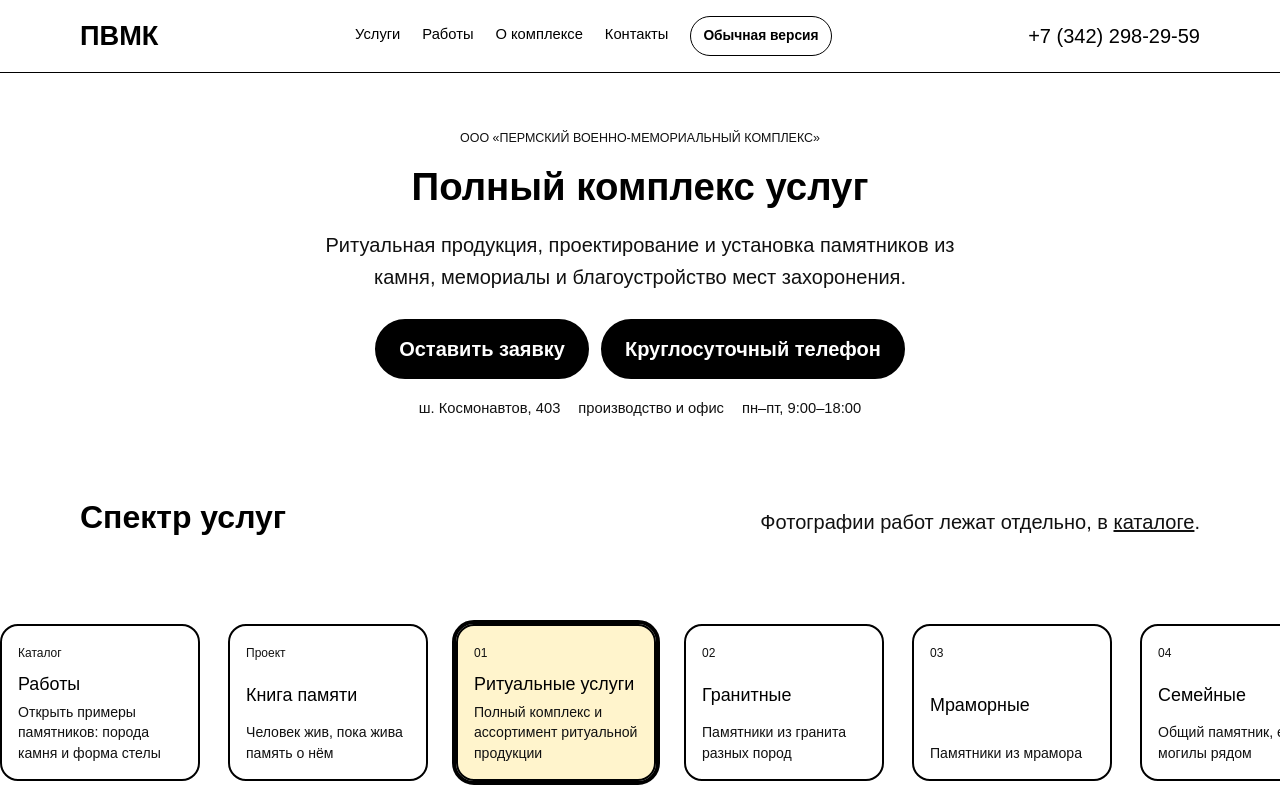
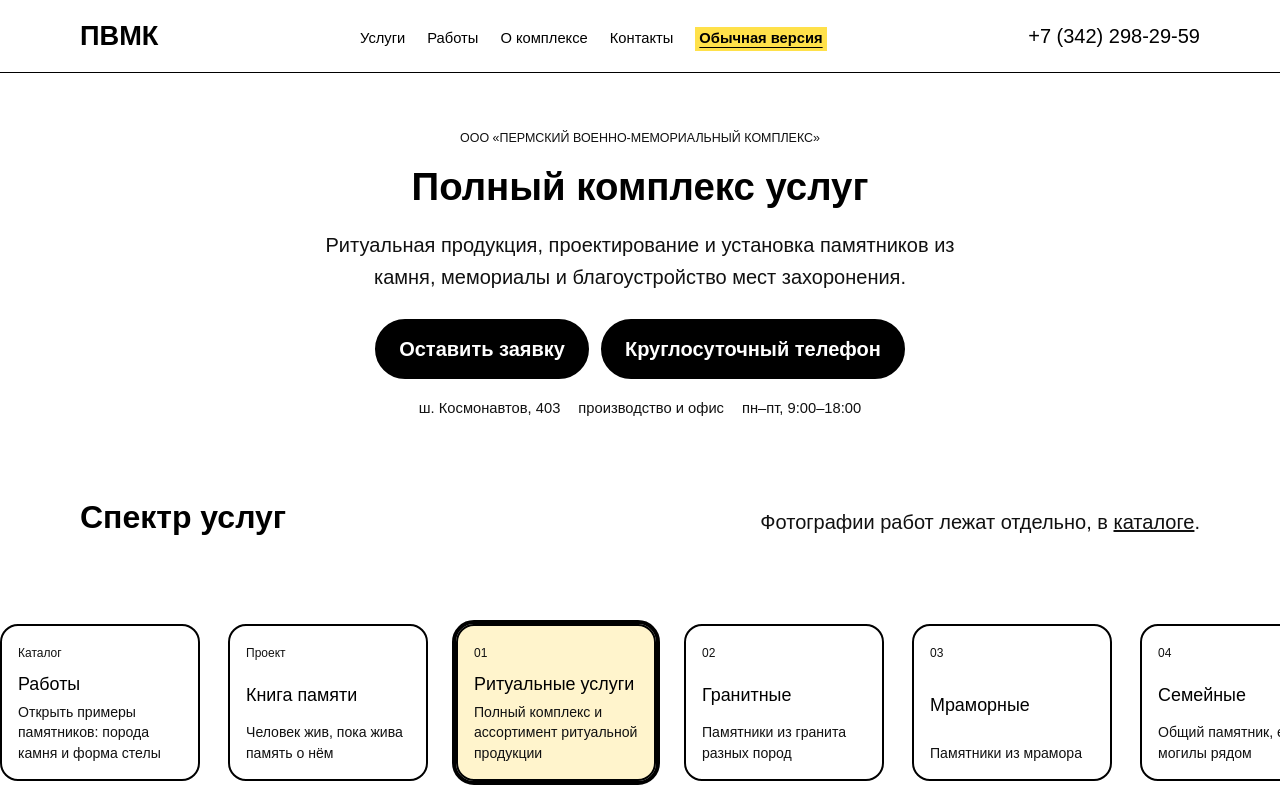
Before and after one commit to stvnislv/permvmk-demo, a plain HTML site: page index.html in a window 1280 px wide. Both pictures are taken after a click on the button "Для слабовидящих". Shown: the top 800 px of the page. Drawn offline with nearby package versions, Linux system fonts and the light colour scheme.

Commit message:
Выделить пункт «Для слабовидящих» тем же размером, что меню
Надпись больше не крупнее соседних пунктов: в обычном виде она золотая и подчёркнутая, в контрастном — на жёлтой плашке.

Co-authored-by: stvnislv <stvnislv@users.noreply.github.com>

```diff
--- a/a11y.css
+++ b/a11y.css
@@ -1,16 +1,16 @@
 .a11y-toggle {
   background: transparent;
-  border: 1px solid currentColor;
-  border-radius: 999px;
-  color: var(--muted, #c4bdb2);
+  border: 0;
+  color: var(--brass-2, #e4cf9a);
   cursor: pointer;
   font: inherit;
-  font-size: .86rem;
+  font-size: .92rem;
   font-weight: 500;
-  min-height: 40px;
-  padding: 6px 12px;
+  padding: 0;
+  text-decoration: underline;
+  text-underline-offset: 4px;
 }
-.a11y-toggle:hover { color: var(--text, #f3eee6); }
+.a11y-toggle:hover { color: #fff; }
 html.a11y {
   scroll-padding-top: 96px;
 }
@@ -78,7 +78,14 @@ html.a11y .a11y-toggle {
   color: #000 !important;
   border-color: #000 !important;
 }
-html.a11y .a11y-toggle { font-weight: 700 !important; background: #fff !important; }
+html.a11y .a11y-toggle {
+  font-size: .92rem !important;
+  font-weight: 700 !important;
+  color: #000 !important;
+  background: #ffe14a !important;
+  padding: 0 4px !important;
+  text-decoration: underline;
+}
 html.a11y .service-card,
 html.a11y .office,
 html.a11y .form-card,
```
